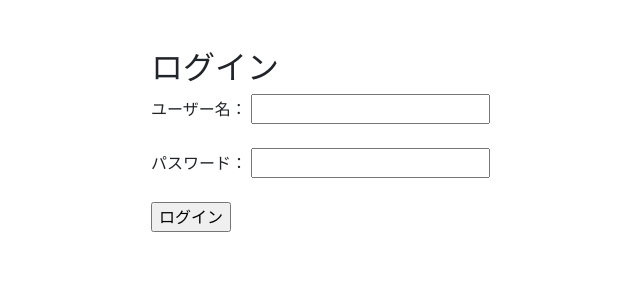
After one commit to kawamura-katsufumi/python-test, a Django app: page /plac5/login/ in a window 1280 px wide. The commit adds this page. Shown: the top 300 px of the page, without its empty margins (53-693 px from the left). Run offline with Django 3.2, Linux system fonts and the light colour scheme.

Commit message:
note23:36

```diff
--- a/python/dj_test/plac5/templates/plac5/index.html
+++ b/python/dj_test/plac5/templates/plac5/index.html
@@ -2,6 +2,8 @@
 
 {% block main %}
 <div class="container mt-5" style="width: 70%">
+
+    <p>@{{request.user}}</p>
 
     {% for message in  messages %}
         {% if message.level == DEFAULT_MESSAGE_LEVELS.SUCCESS %}
--- /dev/null
+++ b/python/dj_test/plac5/templates/plac5/login.html
@@ -0,0 +1,19 @@
+{% extends "plac5/base.html" %}
+
+{% block main %}
+<div class="container mt-5" style="width: 70%">
+    <form action="" method="post" class="form-signin">{% csrf_token %}
+        {% if form.errors %}
+            <p>ユーザー名かパスワードが間違っています。</p>
+        {% endif %}
+        <h2>ログイン</h2>
+        <label for="username">ユーザー名：</label>
+        <input name="username" id="username">
+        <br><br>
+        <label for="password">パスワード：</label>
+        <input name="password" id="password">
+        <br><br>
+        <input type="submit" value="ログイン">
+    </form>
+</div>
+{% endblock %}
--- a/python/dj_test/plac5/urls.py
+++ b/python/dj_test/plac5/urls.py
@@ -1,5 +1,6 @@
 from django.urls import path
 from .views import index,add,delete,send,send_delete
+from django.contrib.auth import views as auth_views
 
 urlpatterns = [
     path('index/', index, name="index"),
@@ -7,4 +8,6 @@ urlpatterns = [
     path('delete/', delete, name="delete"),
     path('send/', send, name="send"),
     path('send_delete/<int:pk>/', send_delete, name="send_delete"),
+    path('login/',auth_views.LoginView.as_view(template_name="plac5/login.html"),name="login"),
+    path('logout/',auth_views.LogoutView.as_view(),name="logout"),
 ]
--- a/python/dj_test/plac5/views.py
+++ b/python/dj_test/plac5/views.py
@@ -1,6 +1,9 @@
 from django.shortcuts import render,redirect
 from .models import Session
 from django.contrib import messages
+from django.contrib.auth.models import User
+from django.contrib.auth import authenticate,login
+from django.contrib.auth.decorators import login_required
 
 def index(request):
     items=Session.objects.all()
```
Also changed, not shown: python/dj_test/db.sqlite3.
